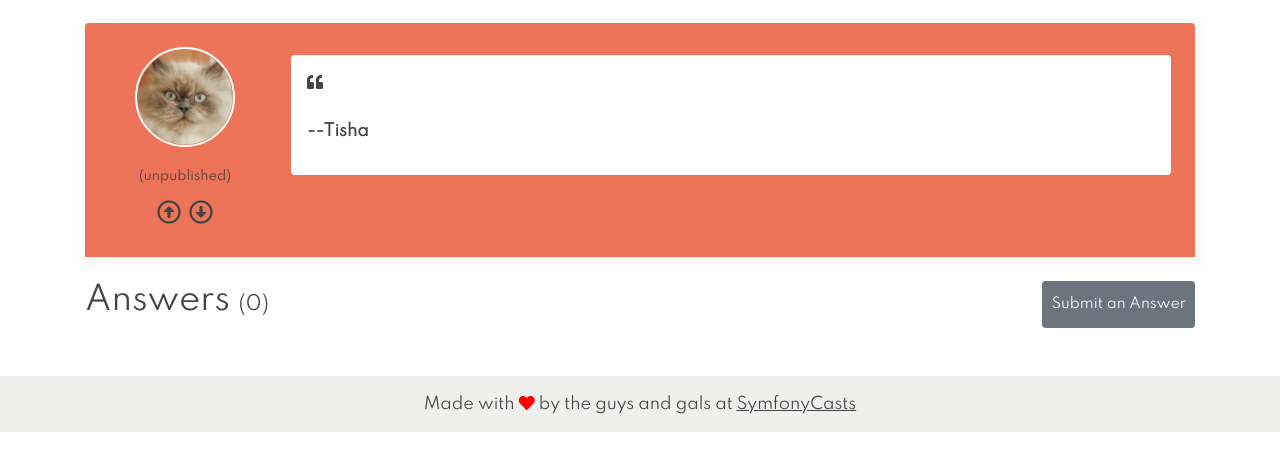
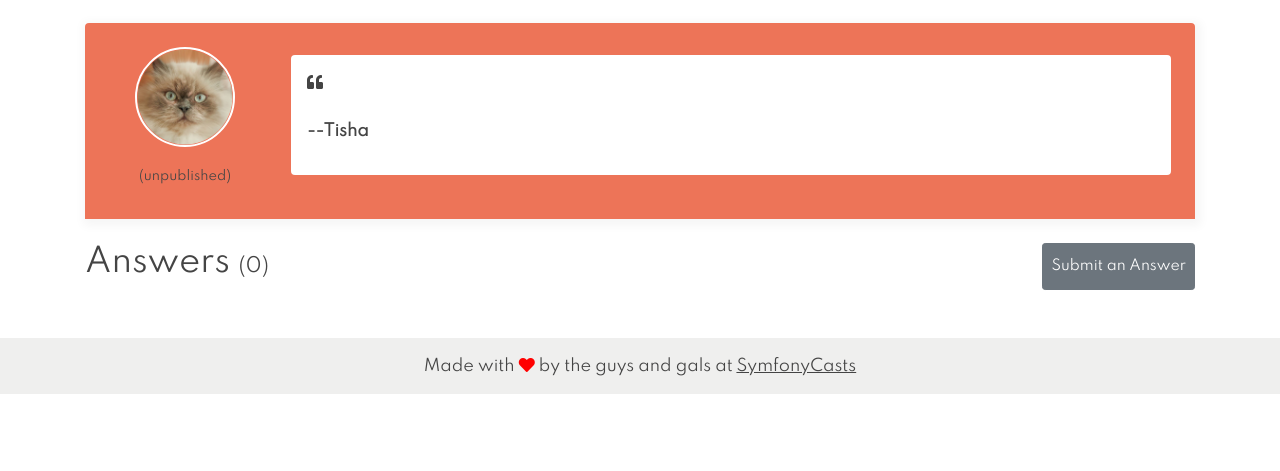
Before and after one commit to weaverryan/js-workshop-qro, a Symfony app: template templates/question/show.html.twig in a window 1280 px wide. Shown: the part 163-634 px from the top of the page. Run offline with Twig, Linux system fonts and the light colour scheme; the template is opened without the code that fills it, so the values that code supplies are empty; some libraries are stand-ins or nearby versions.

Commit message:
removing vote arrows on question to avoid confusion

```diff
--- a/templates/question/show.html.twig
+++ b/templates/question/show.html.twig
@@ -24,8 +24,6 @@
 
                                 <form action="{{ path('app_question_vote', { slug: question.slug }) }}" method="POST">
                                     <div class="vote-arrows vote-arrows-alt flex-fill pt-2" style="min-width: 90px;">
-                                        <button class="vote-up btn btn-link" name="direction" value="up"><i class="far fa-arrow-alt-circle-up"></i></button>
-                                        <button class="vote-down btn btn-link" name="direction" value="down"><i class="far fa-arrow-alt-circle-down"></i></button>
                                         <span>{{ question.votesString }}</span>
                                     </div>
                                 </form>
```
